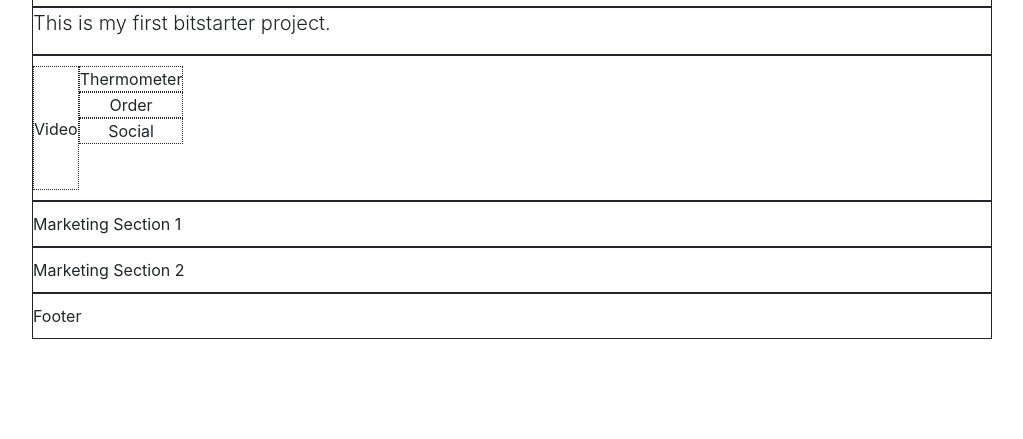
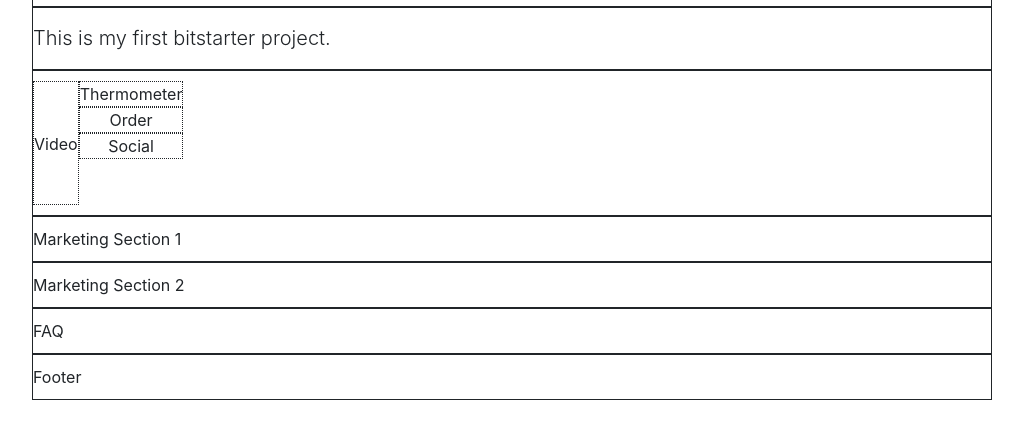
Before and after one commit to kongeo11/bitstarter, a website: page index.html in a window 1280 px wide. Shown: the part 117-556 px from the top of the page, without its empty margins (128-1151 px from the left). Drawn offline with nearby package versions, Linux system fonts and the light colour scheme.

Commit message:
(3): Update index.html with HTML code

```diff
--- a/index.html
+++ b/index.html
@@ -13,6 +13,9 @@
       }
       .container {
       width: 960px;
+      }
+      p.lead {
+      padding-top: 15px;
       }
       .navigation, .pitch, .section1, .section2, .faq, .footer {
       padding: 10px 0px 10px 0px;
@@ -87,8 +90,13 @@
 	</div>
       <div class="row faq">
 	<div class="span12">
+	  FAQ
+	</div>
+	</div>
+      <div class="row footer">
+	<div class="span12">
 	  Footer
-	  </div>
+	</div>
 	</div>
       </div>
     </body>
```
